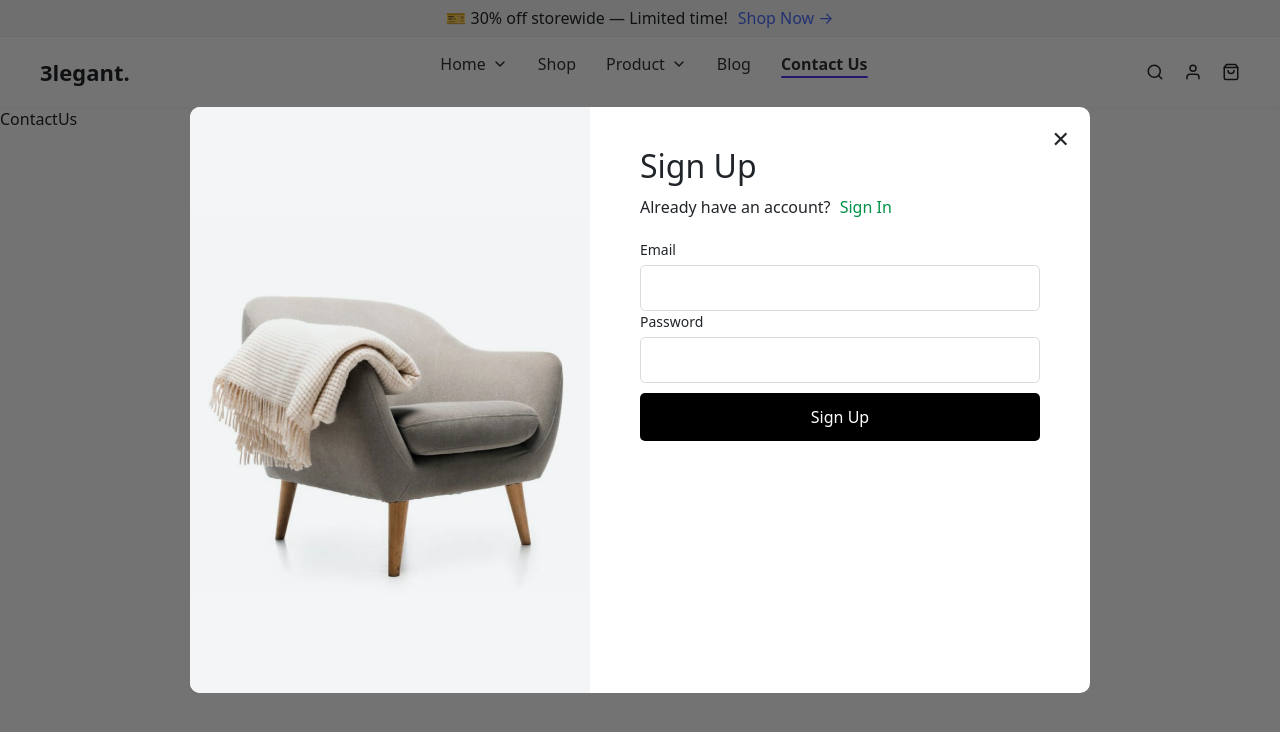
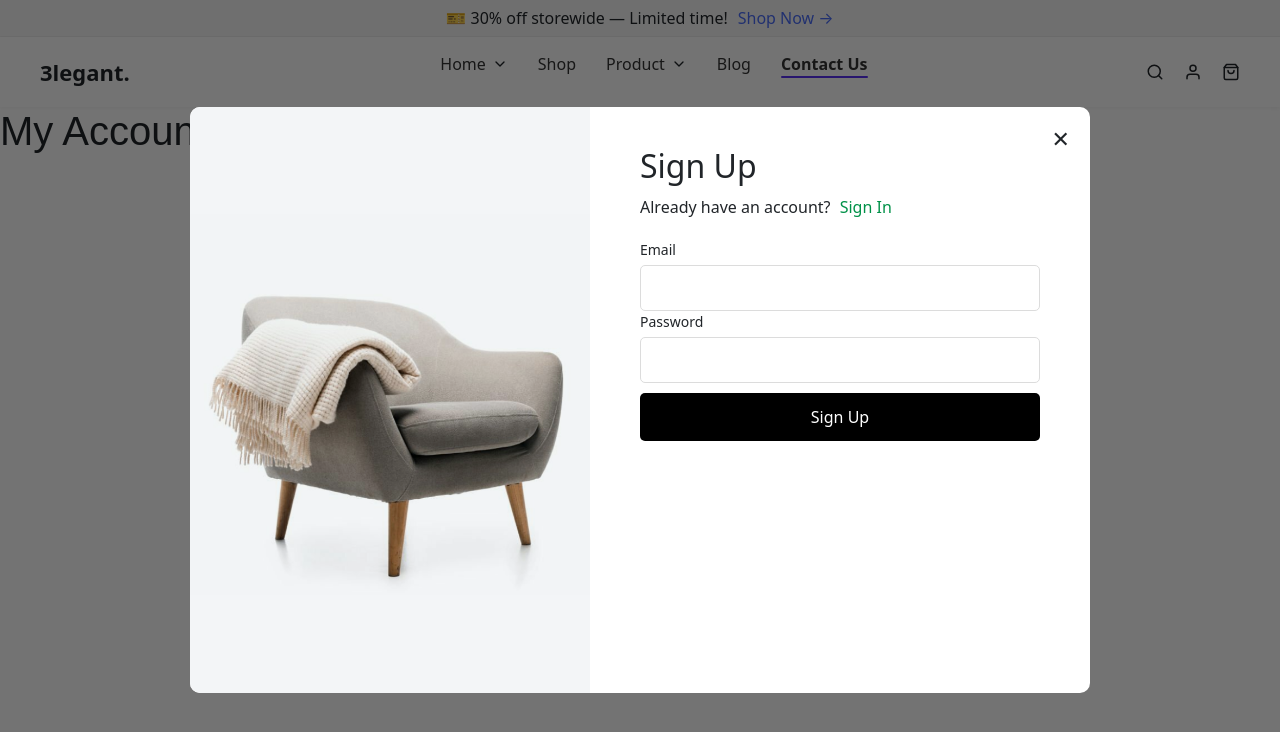
Before and after one commit to dharshika29/E-commerce, a React (Create React App) app: page /contact in a window 1280 px wide. Shown: the top 732 px of the page. Built offline with nearby package versions, Linux system fonts and the light colour scheme.

Commit message:
shoppage26/11

```diff
--- a/src/component/ContactUs.js
+++ b/src/component/ContactUs.js
@@ -1,7 +1,14 @@
 import React from 'react'
-
+import styles from "../styles/ContactUs.module.css"
 export default function ContactUs() {
   return (
-    <div>ContactUs</div>
+    <>
+<div className={styles.My_Account_page}>
+  <h1>My Account</h1>
+  <div className={`container ${styles.account_profile}`}>
+
+  </div>
+</div>
+    </>
   )
 }
--- /dev/null
+++ b/src/styles/ContactUs.module.css
@@ -0,0 +1,3 @@
+.My_Account_page{
+  font-family: "Poppins", sans-serif;
+}
```
